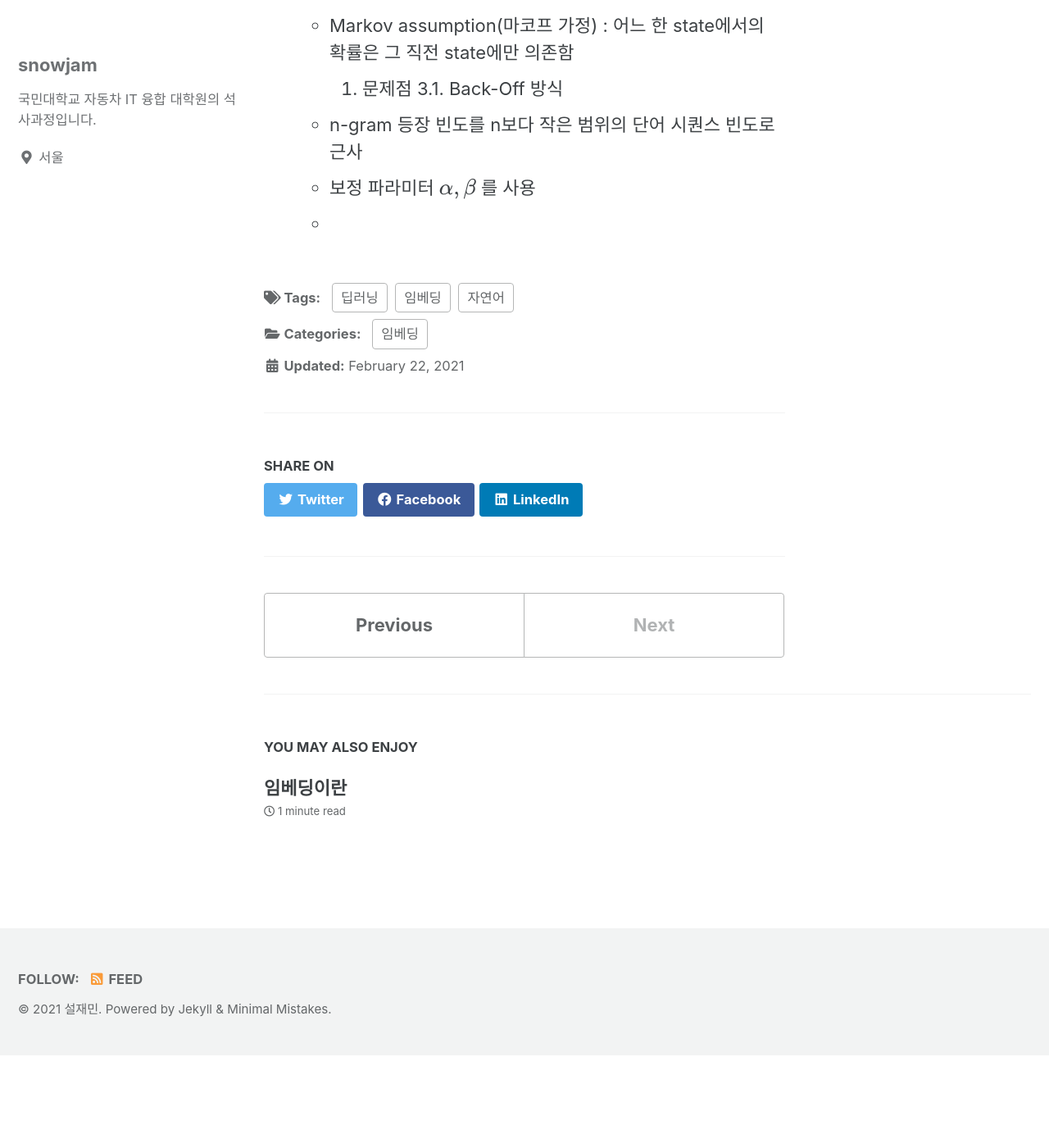
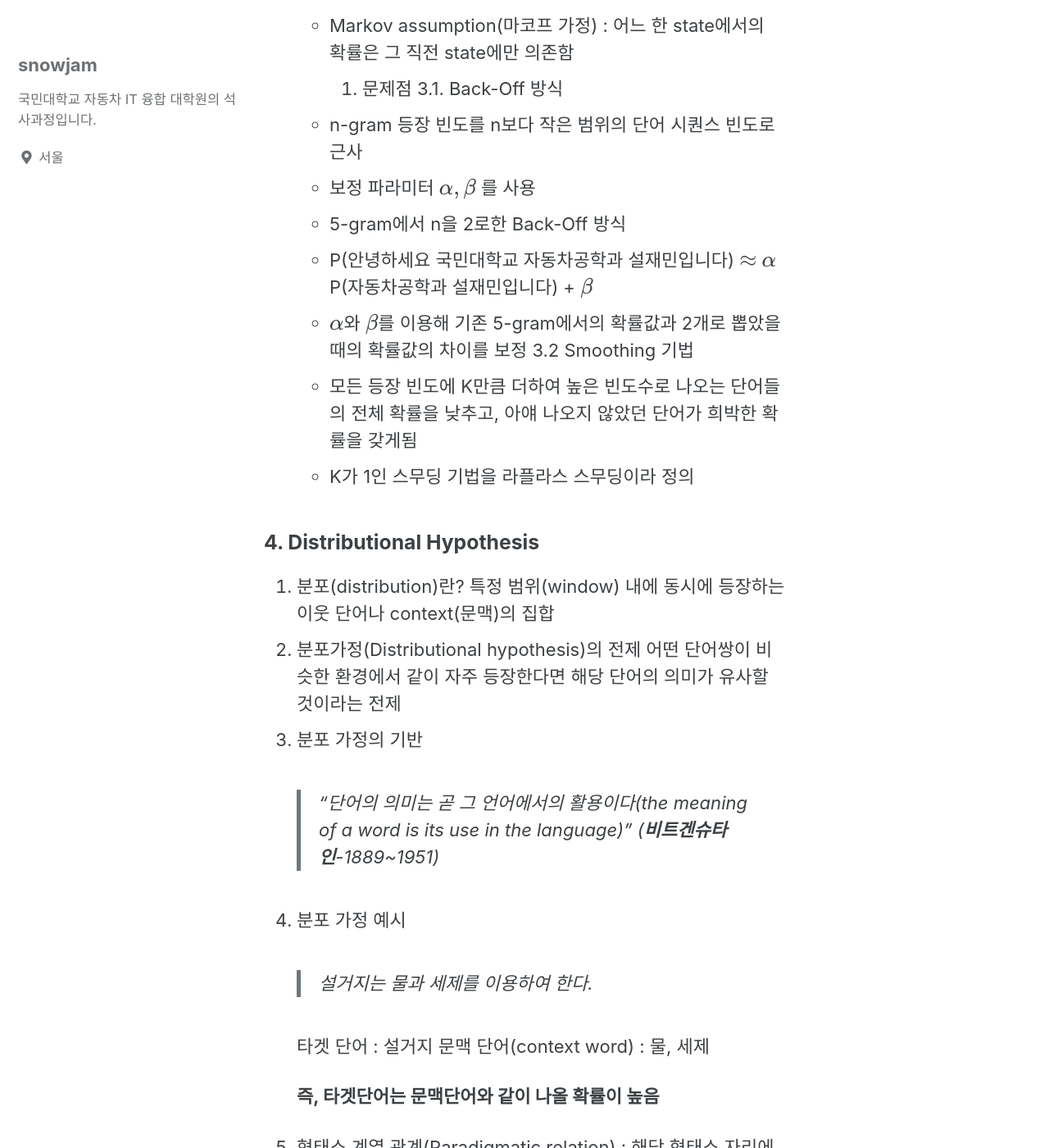
Before and after one commit to snowjamai/snowjamai.github.io, a Jekyll site: the page built from _posts/2021-02-22-임베딩에서의 Vector.md, in a window 1280 px wide and 1400 px high, scrolled down 1886 px. Shown: the whole window at 82% size. Built offline with Jekyll 4.4.1, drawn with Linux system fonts in a browser that asks for light colours; cached includes are drawn as plain includes; formulas are drawn with MathJax 3; before the commit the page ends 3172 px from its top, so only the background shows below that; some of the changed text lies outside the part shown.

Commit message:
contents add

```diff
--- a/_posts/2021-02-22-임베딩에서의 Vector.md
+++ b/_posts/2021-02-22-임베딩에서의 Vector.md
@@ -49,4 +49,33 @@ comments: true
 3.1. Back-Off 방식
     - n-gram 등장 빈도를 n보다 작은 범위의 단어 시퀀스 빈도로 근사
     - 보정 파라미터 $ \alpha, \beta $ 를 사용
-    -
+    - 5-gram에서 n을 2로한 Back-Off 방식
+    - P(안녕하세요 국민대학교 자동차공학과 설재민입니다) $ \approx$ $\alpha$P(자동차공학과 설재민입니다) + $\beta$
+    - $\alpha$와 $\beta$를 이용해 기존 5-gram에서의 확률값과 2개로 뽑았을때의 확률값의 차이를 보정
+3.2 Smoothing 기법
+    - 모든 등장 빈도에 K만큼 더하여 높은 빈도수로 나오는 단어들의 전체 확률을 낮추고, 아얘 나오지 않았던 단어가 희박한 확률을 갖게됨
+    - K가 1인 스무딩 기법을 라플라스 스무딩이라 정의
+
+### 4. Distributional Hypothesis
+1. 분포(distribution)란?
+특정 범위(window) 내에 동시에 등장하는 이웃 단어나 context(문맥)의 집합
+2. 분포가정(Distributional hypothesis)의 전제
+어떤 단어쌍이 비슷한 환경에서 같이 자주 등장한다면 해당 단어의 의미가 유사할 것이라는 전제
+3. 분포 가정의 기반
+    >"단어의 의미는 곧 그 언어에서의 활용이다(the meaning of a word is its use in the language)"
+    (__비트겐슈타인__-1889~1951)
+4. 분포 가정 예시
+    > 설거지는 물과 세제를 이용하여 한다.
+
+    타겟 단어 : 설거지
+    문맥 단어(context word) : 물, 세제
+
+    __즉, 타겟단어는 문맥단어와 같이 나올 확률이 높음__
+5. 형태소
+계열 관계(Paradigmatic relation) : 해당 형태소 자리에 다른 형태소가 대치돼어 사용 가능한지에 대한 관계
+__즉, 형태소를 분석한다는것은 계열 관계를 바탕으로 실시__
+
+6. 품사
+단어를 문법적 성질의 공통성에 따라 기능(function), 의미(meaning), 형식(form)으로 분류
+6.1 기능
+                       ㅇㅇㅇ ㅇ.  ㅇ
```
